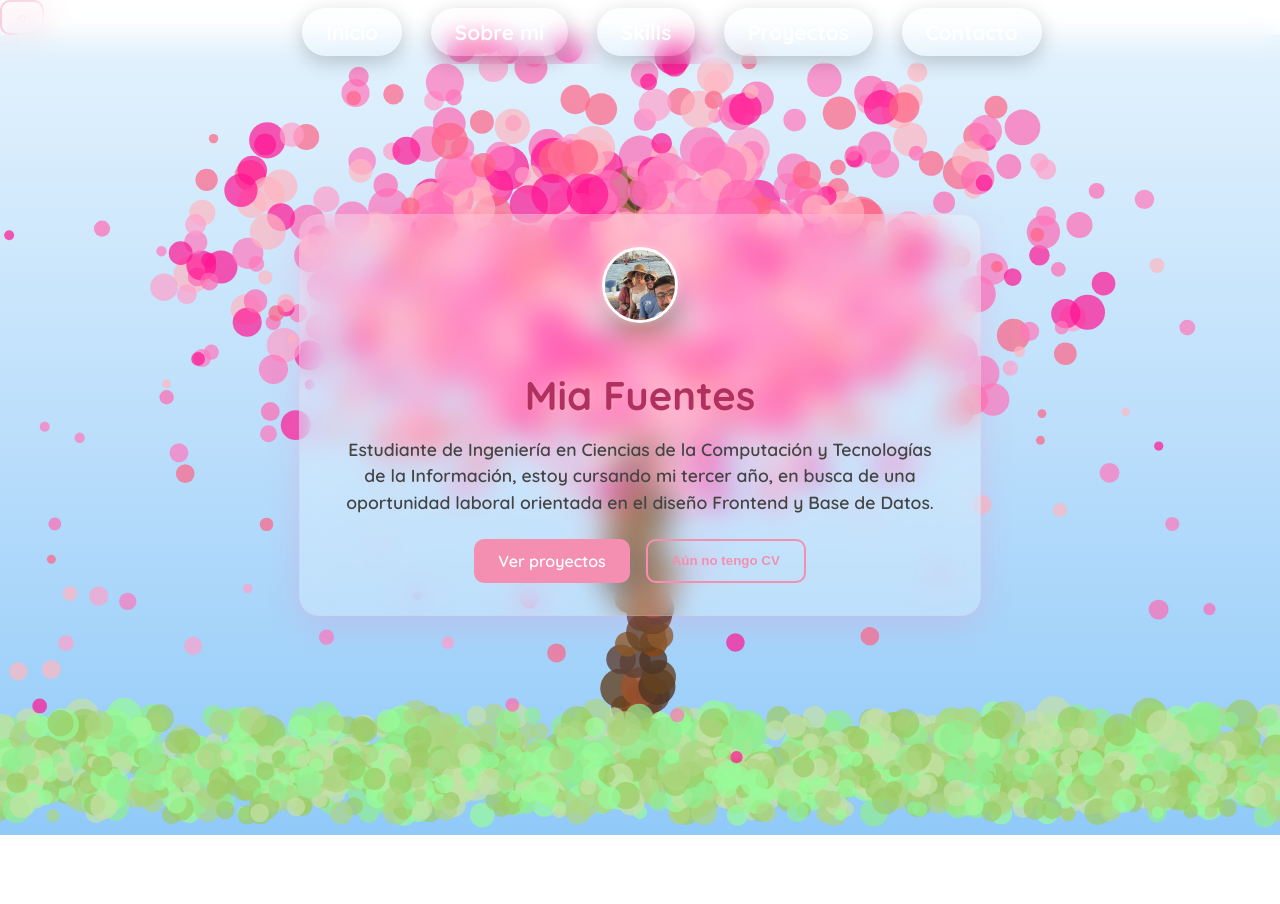
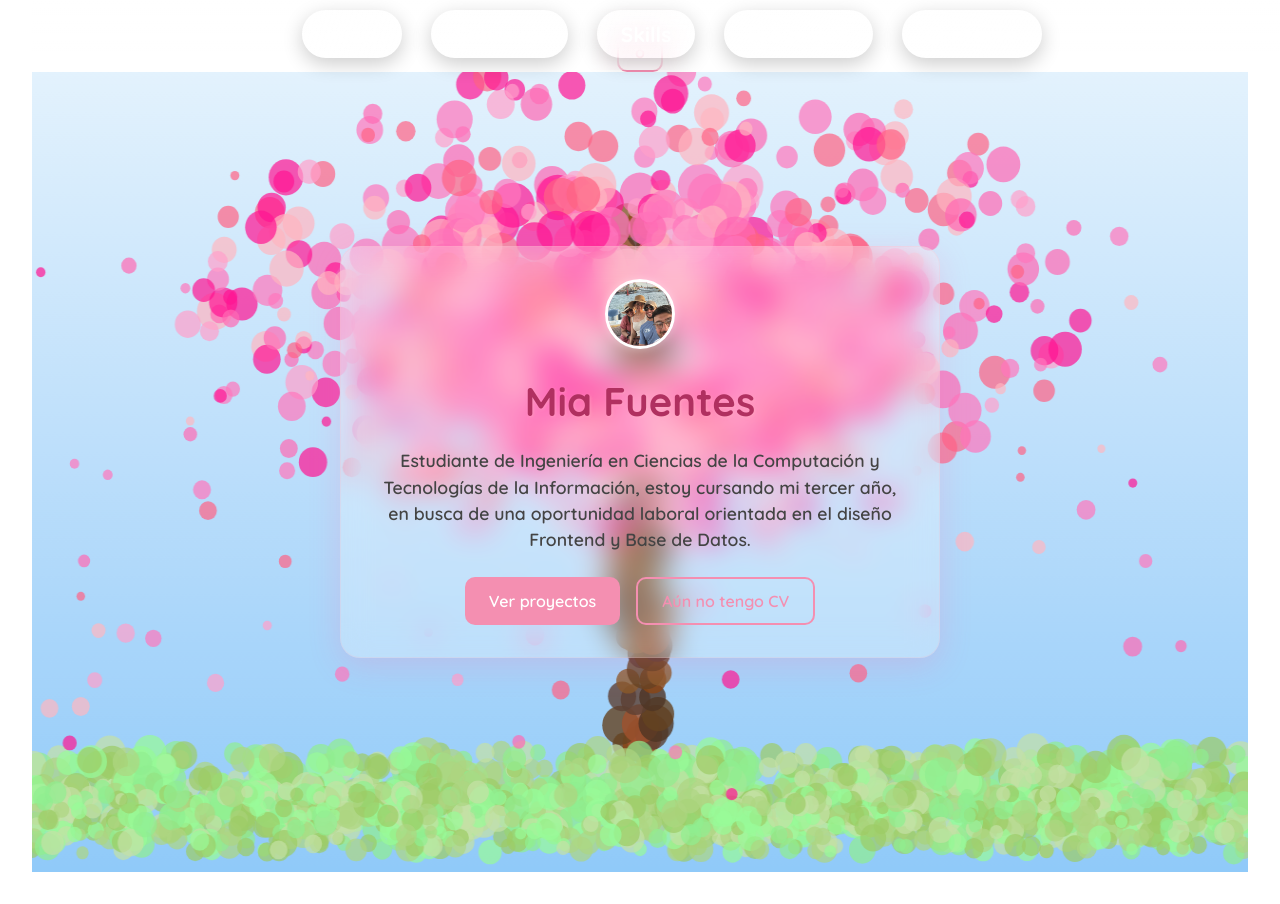
Before and after one commit to miafuentes30/Portafolio, a React (Vite) app: page / in a window 1280 px wide. Before the commit the page ends 835 px from the top, so only its background shows below. Built offline with nearby package versions, Linux system fonts and the light colour scheme.

Commit message:
feat: added file

```diff
--- a/src/App.jsx
+++ b/src/App.jsx
@@ -6,6 +6,8 @@ import About from './sections/About'
 import Projects from './sections/Projects'
 import Skills from './sections/Skills'
 import Contact from './sections/Contact'
+import './cleaned-global.css';
+
 
 function App() {
   return (
--- /dev/null
+++ b/src/cleaned-global.css
@@ -0,0 +1,103 @@
+
+* {
+  margin: 0;
+  padding: 0;
+  box-sizing: border-box;
+}
+
+html {
+  font-size: 16px;
+  scroll-behavior: smooth;
+}
+
+body {
+  font-family: 'Poppins', sans-serif;
+  background-color: #f0f8ff;
+  color: #333;
+  line-height: 1.5;
+  -webkit-font-smoothing: antialiased;
+  overflow-x: hidden;
+  min-width: 320px;
+  min-height: 100vh;
+}
+
+/* === LAYOUT CONTAINER === */
+#root, .container {
+  max-width: 1280px;
+  margin: 0 auto;
+  padding: 2rem;
+  text-align: center;
+}
+
+/* === TIPOGRAFÍA === */
+h1, h2, h3 {
+  font-weight: 700;
+}
+
+p {
+  font-size: clamp(1rem, 1.5vw, 1.2rem);
+}
+
+/* === BOTONES === */
+button {
+  border-radius: 8px;
+  border: 1px solid transparent;
+  padding: 0.6em 1.2em;
+  font-size: 1em;
+  font-weight: 500;
+  font-family: inherit;
+  background-color: #f9f9f9;
+  cursor: pointer;
+  transition: border-color 0.25s;
+}
+button:hover {
+  border-color: #646cff;
+}
+button:focus,
+button:focus-visible {
+  outline: 4px auto -webkit-focus-ring-color;
+}
+
+/* === ENLACES === */
+a {
+  font-weight: 500;
+  color: #646cff;
+  text-decoration: inherit;
+}
+a:hover {
+  color: #747bff;
+}
+
+/* === ANIMACIONES === */
+@keyframes logo-spin {
+  from { transform: rotate(0deg); }
+  to { transform: rotate(360deg); }
+}
+
+/* === COMPONENTES VARIOS === */
+.logo {
+  height: 6em;
+  padding: 1.5em;
+  will-change: filter;
+  transition: filter 300ms;
+}
+.logo:hover {
+  filter: drop-shadow(0 0 2em #646cffaa);
+}
+.logo.react:hover {
+  filter: drop-shadow(0 0 2em #61dafbaa);
+}
+
+@media (prefers-reduced-motion: no-preference) {
+  a:nth-of-type(2) .logo {
+    animation: logo-spin infinite 20s linear;
+  }
+}
+
+.card {
+  padding: 2em;
+}
+
+.read-the-docs {
+  color: #888;
+}
```
